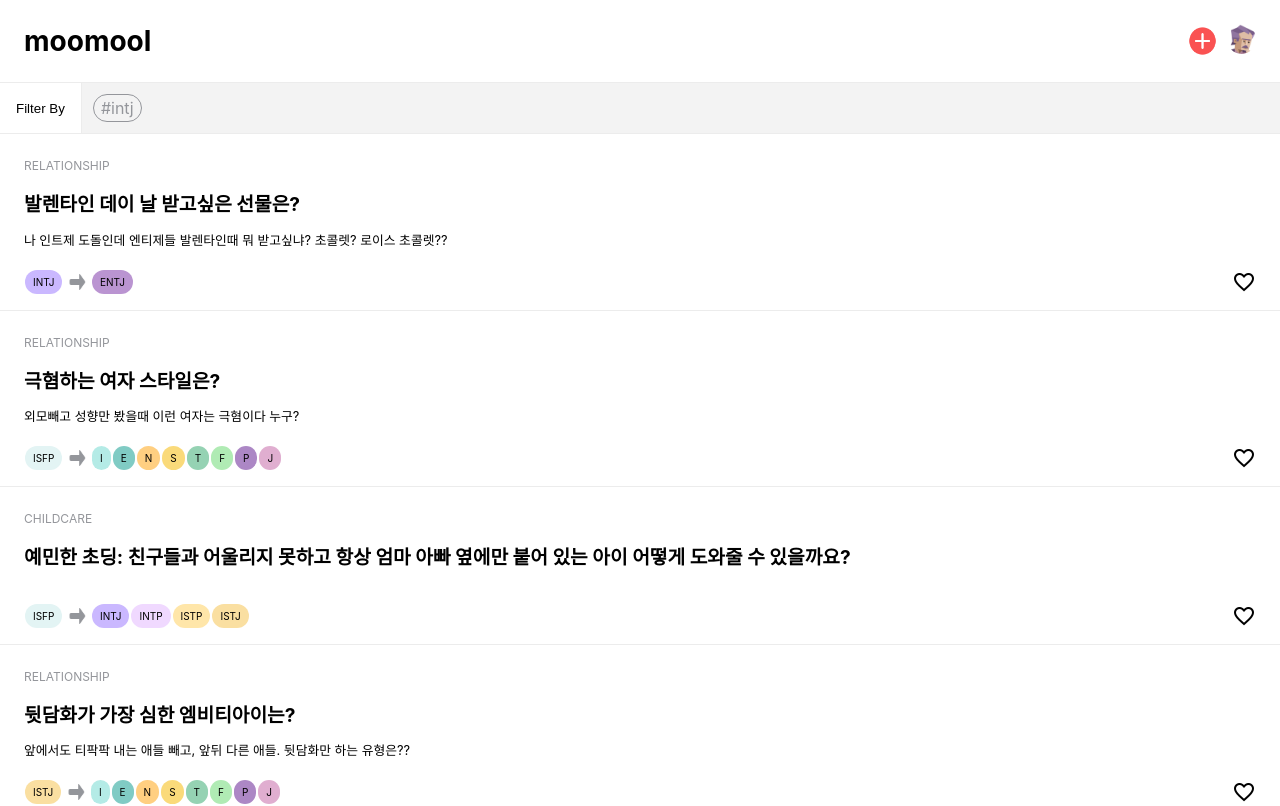
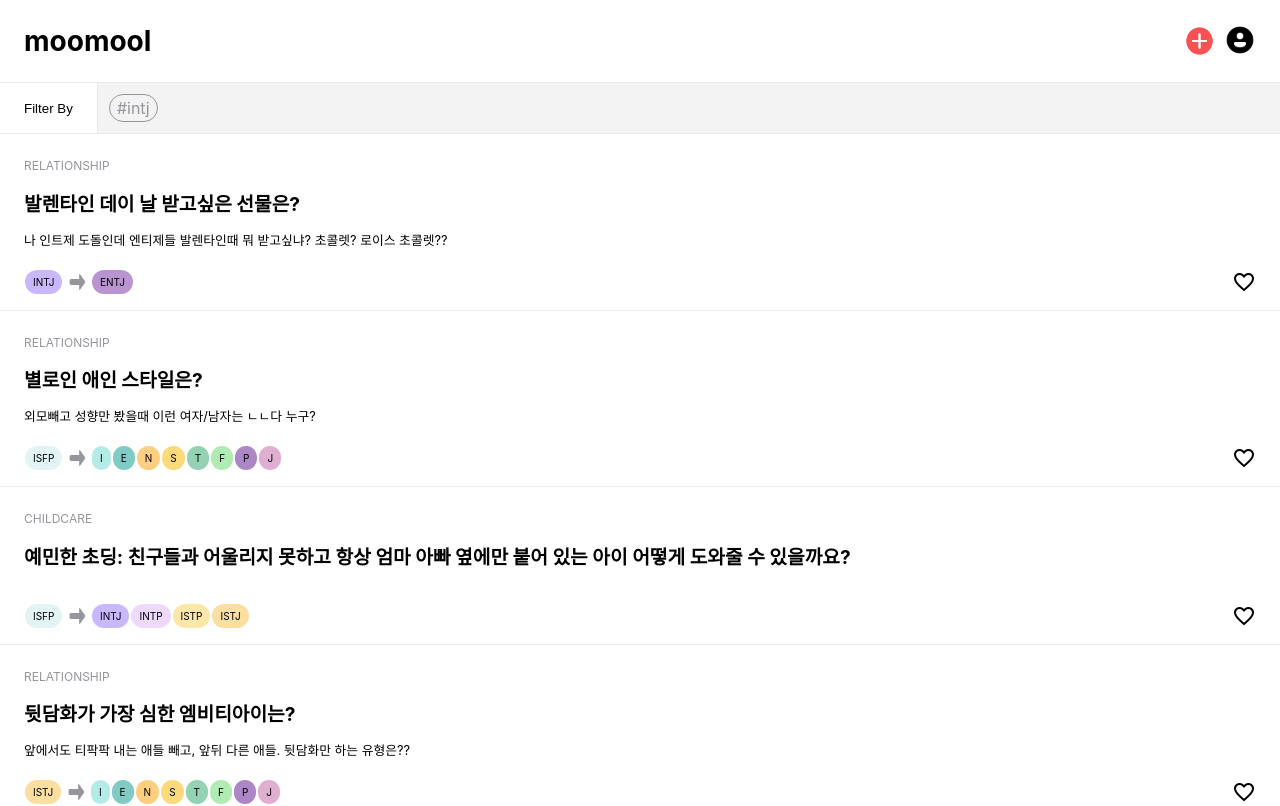
Before and after one commit to dayoungkim1027/mbti-survey-app, a React (Create React App) app: page / in a window 1280 px wide. Shown: the top 806 px of the page. Built offline with nearby package versions, Linux system fonts and the light colour scheme.

Commit message:
Login initial

```diff
--- a/package.json
+++ b/package.json
@@ -3,6 +3,7 @@
   "version": "0.1.0",
   "private": true,
   "dependencies": {
+    "@reduxjs/toolkit": "^2.6.0",
     "@testing-library/dom": "^10.4.0",
     "@testing-library/jest-dom": "^6.6.3",
     "@testing-library/react": "^16.2.0",
@@ -10,6 +11,7 @@
     "next": "^15.2.0",
     "react": "^19.0.0",
     "react-dom": "^19.0.0",
+    "react-redux": "^9.2.0",
     "react-router-dom": "^7.2.0",
     "react-scripts": "5.0.1",
     "styled-components": "^6.1.15",
--- a/src/components/audience.js
+++ b/src/components/audience.js
@@ -15,9 +15,10 @@ const Tag = styled.span`
 `
 
 
-function Audience(
-	data
-) {
+function Audience({
+	postedMbti,
+	targetMbti
+}) {
 
 	function getCssColor(mbti) {
 		return colorMapping[mbti];
@@ -25,13 +26,13 @@ function Audience(
 
   return (
 		<>
-			<Tag style={{'background-color': getCssColor(data.postedMbti) }}>{data.postedMbti}</Tag>
+			<Tag style={{'background-color': getCssColor(postedMbti) }}>{postedMbti}</Tag>
 
 			<ArrowImage src={ArrowIcon} />
-			{data.targetMbti.length === 16 && (
+			{targetMbti.length === 16 && (
 				<Tag style={{'background-color': 'none' }}>All</Tag>
 			)}
-			{data.targetMbti.length !== 16 && data.targetMbti.map(target => (
+			{targetMbti.length !== 16 && targetMbti.map(target => (
 				<Tag style={{'background-color': getCssColor(target) }}>{target}</Tag>
 			))}
 		</>
--- a/src/components/filter.js
+++ b/src/components/filter.js
@@ -27,7 +27,7 @@ const Button = styled.button`
 	border: none;
 	border-right: 1px solid #ececec;
 	background-color: white;
-	padding: 1rem;
+	padding: 1rem 1.5rem;
 	white-space: nowrap;
 
 `
--- a/src/components/navigation.js
+++ b/src/components/navigation.js
@@ -1,6 +1,10 @@
 import { Link } from 'react-router-dom';
 import styled from 'styled-components';
 import PlusIcon from '../assets/plus.png';
+import ProfileIcon from '../assets/profile.png';
+import React, { useState } from 'react';
+import { useSelector, useDispatch } from 'react-redux';
+import { setUser, clearUser } from '../store/userSlice';
 
 const PlusImage = styled.img`
 	width: 33px;
@@ -18,7 +22,8 @@ const Profile = styled.div`
 `
 
 const Image = styled.img`
-	width: 29px;
+	width: 32px;
+	height: 32px;
 	border-radius: 50%;
 `
 
@@ -27,6 +32,25 @@ function Navigation() {
 		mbti: 'intj',
 		gender: 'male'
 	}
+
+	const onActionButtonClick = () => {
+		console.log('plus clicked')
+	}
+
+	const userDoc = useSelector((state) => state.user.data);
+  const dispatch = useDispatch();
+
+  const [user, setProfile] = useState(userDoc.mbti);
+
+	const logInUser = () => {
+    dispatch(setUser({ id: Date.now(), user: profile.mbti }));
+		setProfile(profile.mbti)
+  };
+
+	const logOutUser = () => {
+    dispatch(clearUser());
+		setProfile('')
+  };
 
 	return (
 		<NavigationContainer>
@@ -41,11 +65,17 @@ function Navigation() {
 				{/* <h3>mbti Survey</h3> */}
 				moomool
 			</Link>
-			<PlusImage src={PlusIcon} alt="ask question"/>
-			<Profile>
+			<PlusImage src={PlusIcon} alt="ask question" onClick={onActionButtonClick}/>
 
-				<Image src={`/mbti-avatars/${profile.mbti}-${profile.gender[0]}.png`} alt="Avatar"/>
-			</Profile>
+			{!user && (
+				<Image src={ProfileIcon} alt="Profile" onClick={logInUser}/>
+			)}
+
+			{user && (
+				<Profile onClick={logOutUser}>
+					<Image src={`/mbti-avatars/${profile.mbti}-${profile.gender[0]}.png`} alt="Avatar"/>
+				</Profile>
+			)}
 		</NavigationContainer>
 	);
 }
--- a/src/components/poll-box.js
+++ b/src/components/poll-box.js
@@ -23,10 +23,11 @@ const PercentageLabel = styled.label`
 	right: 15px;
 `
 
-function PollBox(
-	data
-) {
-	const { label, percentage, winner } = data;
+function PollBox({
+	label,
+	percentage,
+	winner
+}) {
 	return (
 		<DefaultBox>
 			<OptionBox style={{ 'backgroundColor': winner ? '#fa5352' : '#B7B7B7' , 'width': `${percentage}%` }}/>
--- a/src/components/result-box.js
+++ b/src/components/result-box.js
@@ -35,10 +35,10 @@ const LiveStatus = styled.span`
 	margin-right: .5rem;
 `
 
-function ResultBox(
-	poll
-) {
-	const data = getPollResults(poll.pollId);
+function ResultBox({
+	pollId
+}) {
+	const data = getPollResults(pollId);
 
 	let totalCount = 0;
 	data.results.map((result) => totalCount += result.count);
--- a/src/index.js
+++ b/src/index.js
@@ -1,6 +1,8 @@
 import React from 'react';
 import { BrowserRouter } from 'react-router-dom';
 import ReactDOM from 'react-dom/client';
+import { Provider } from 'react-redux';
+import store from './store/store';
 import './index.css';
 import App from './App'
 import reportWebVitals from './reportWebVitals';
@@ -8,9 +10,11 @@ import reportWebVitals from './reportWebVitals';
 const root = ReactDOM.createRoot(document.getElementById('root'));
 root.render(
   <React.StrictMode>
-    <BrowserRouter>
-      <App />
-    </BrowserRouter>
+    <Provider store={store}>
+      <BrowserRouter>
+        <App />
+      </BrowserRouter>
+    </Provider>
   </React.StrictMode>
 );
 
--- a/src/polls/000002.json
+++ b/src/polls/000002.json
@@ -18,8 +18,8 @@
 	"target_gender": [
 		"male"
 	],
-	"title": "극혐하는 여자 스타일은?",
-	"description": "외모빼고 성향만 봤을때 이런 여자는 극혐이다 누구?",
+	"title": "별로인 애인 스타일은?",
+	"description": "외모빼고 성향만 봤을때 이런 여자/남자는 ㄴㄴ다 누구?",
 	"userInput": true,
 	"options": [
 		{
--- a/src/polls/000005.json
+++ b/src/polls/000005.json
@@ -13,7 +13,7 @@
 		"male"
 	],
 	"title": "현재 직업과 만족도",
-	"description": "",
+	"description": "대학생 키우는 엄마입니다. 아들이 intp/intj 인데 직업을 고르는데 도움이 될까하여 묻습니다. 현재 하고 있는 직업이나 아니면 전에 했던 직업 만족도 부탁드립니다.",
 	"userInput": true,
 	"options": [
 		{
--- /dev/null
+++ b/src/store/store.js
@@ -0,0 +1,10 @@
+import { configureStore } from '@reduxjs/toolkit';
+import userReducer from './userSlice';
+
+const store = configureStore({
+  reducer: {
+    user: userReducer,
+  },
+});
+
+export default store;
--- /dev/null
+++ b/src/store/userSlice.js
@@ -0,0 +1,30 @@
+import { createSlice } from '@reduxjs/toolkit';
+
+const initialState = {
+  data: {
+    id: null,
+    gender: '',
+    mbti: '',
+  }
+};
+
+const userSlice = createSlice({
+  name: 'user',
+  initialState,
+  reducers: {
+    setUser: (state, action) => {
+      state.data = action.payload; // Set the document object
+      console.log('setUser:: ', state.data)
+    },
+    clearUser: (state) => {
+      state.data = { id: null, user: {} }; // Reset document
+      console.log('clearUser:: ', state.data)
+    }
+  }
+});
+
+// Export actions
+export const { setUser, clearUser } = userSlice.actions;
+
+// Export reducer
+export default userSlice.reducer;
--- a/src/users/user111.json
+++ b/src/users/user111.json
@@ -1,6 +1,6 @@
 {
   "id": "user111",
 	"createdAt": 1741040819,
-	"gender": "female",
-	"mbti": "entj"
+	"gender": "male",
+	"mbti": "intj"
 }
```
Also changed, not shown: src/assets/profile.png (added), 1 other file (tests, documents, lock files or other folders).
